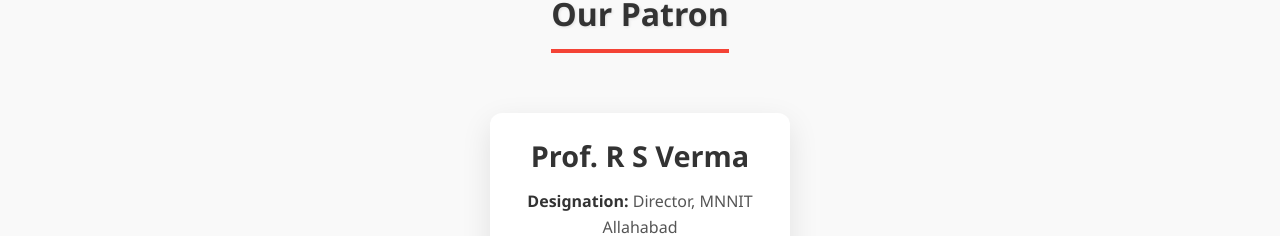
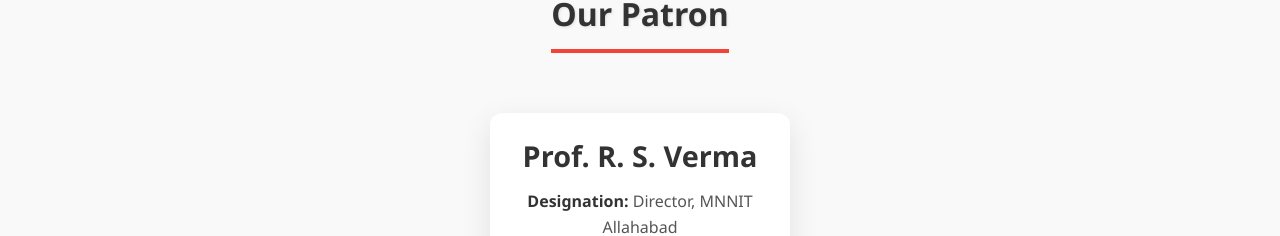
Before and after one commit to shagun1911/the-event-site, a React (Create React App) app: page / in a window 1280 px wide. Shown: the part 4307-4543 px from the top of the page. Built offline with nearby package versions, Linux system fonts and the light colour scheme.

Commit message:
Update Patron.jsx

```diff
--- a/src/Patron.jsx
+++ b/src/Patron.jsx
@@ -4,7 +4,7 @@ import "./Speakers.css";
 const patronssData = [
   {
     id: 1,
-    name: "Prof. R S Verma",
+    name: "Prof. R. S. Verma",
     designation: "Director, MNNIT Allahabad",
     email: "shiveshs@mnnit.ac.in",
     image: "speaker1.jpg",
```
